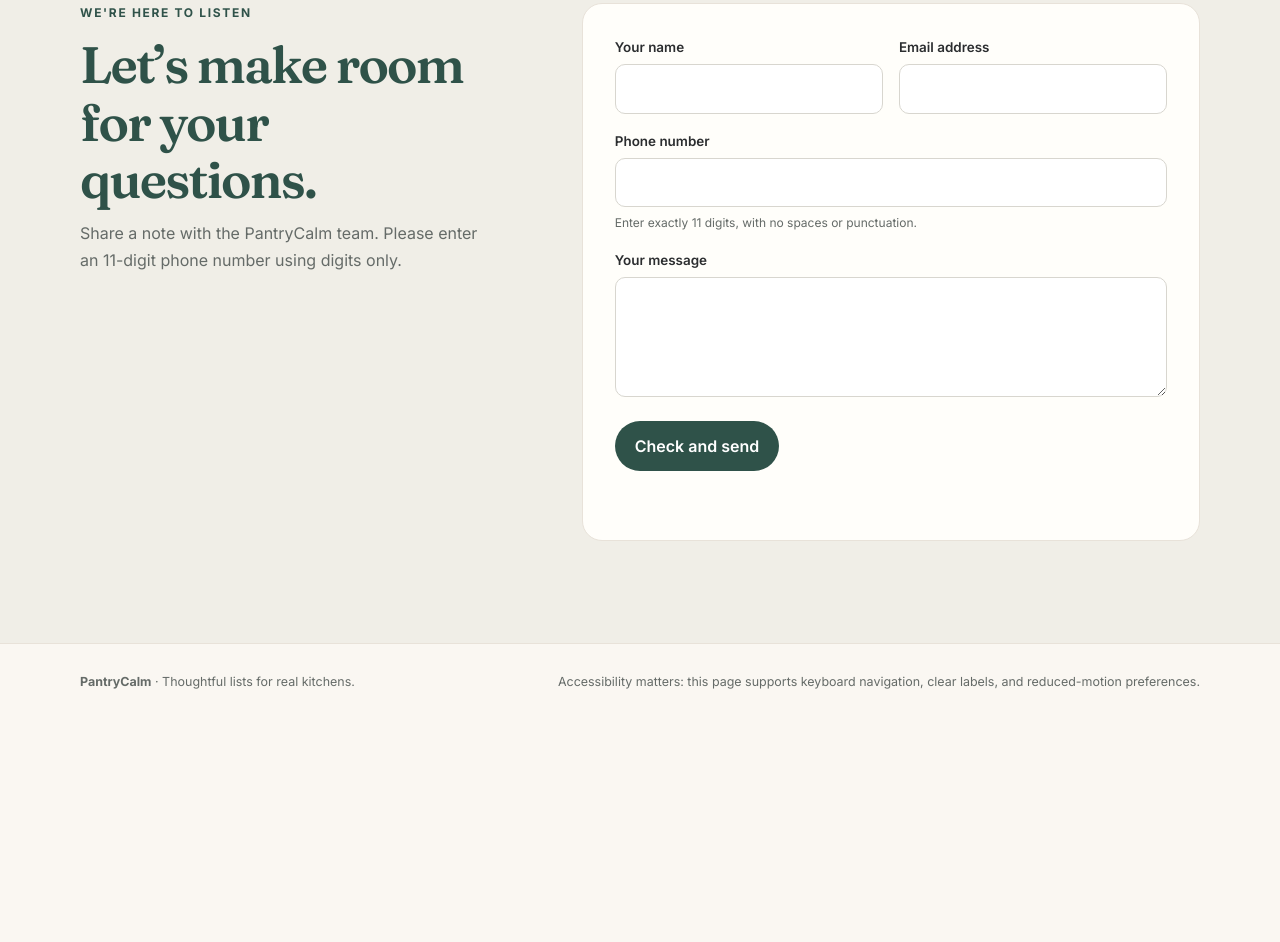
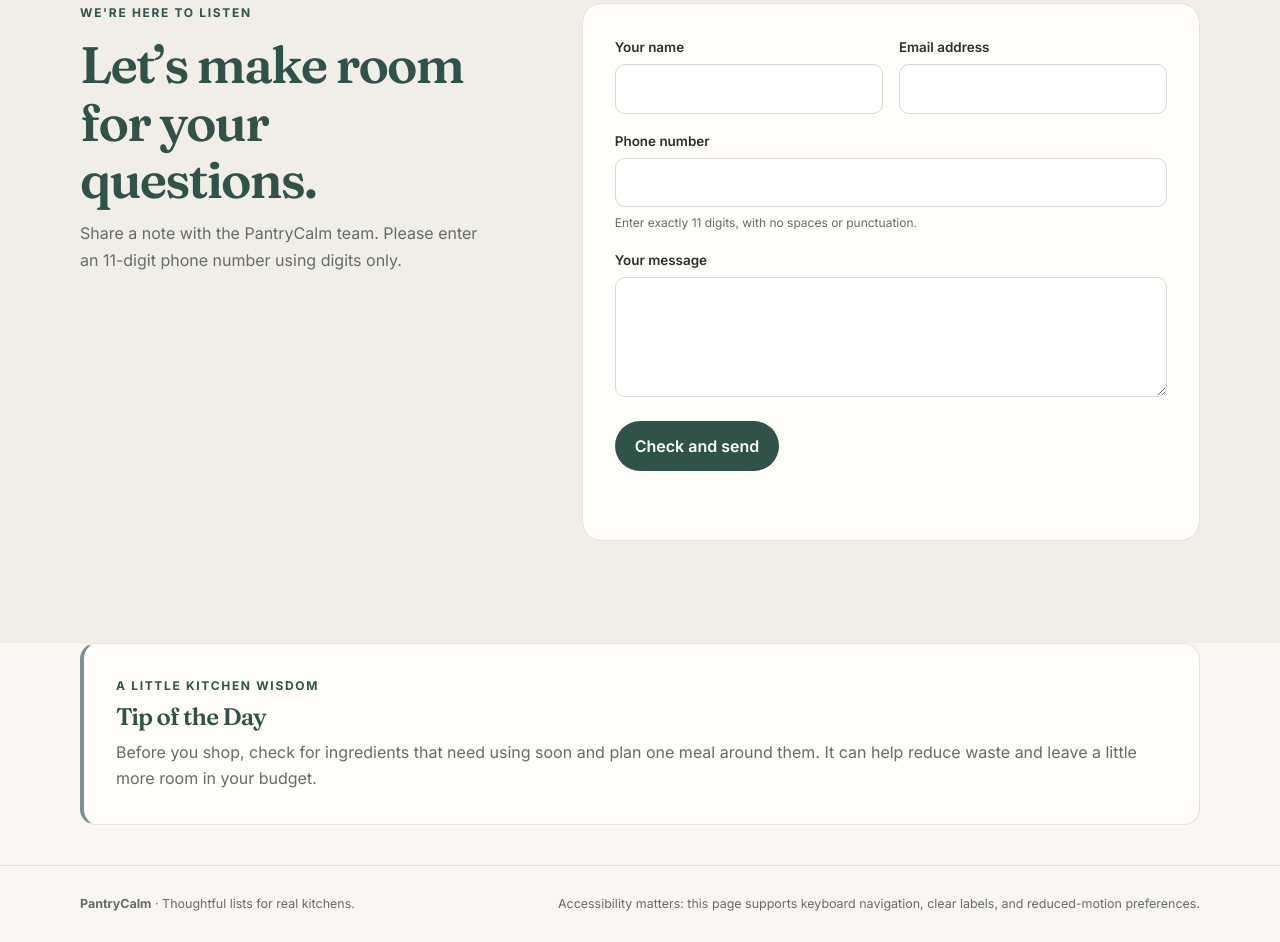
Before and after one commit to maryam-khan-lums/lab17-27110123, a plain HTML site: page index.html in a window 1280 px wide. Shown: the part 3707-4649 px from the top of the page. Before the commit the page ends 4428 px from the top, so only its background shows below. Drawn offline with Linux system fonts and the light colour scheme.

Commit message:
Add kitchen tip box

```diff
--- a/index.html
+++ b/index.html
@@ -437,6 +437,18 @@
     .form-status { min-height: 1.5em; margin: 0; color: var(--sage); font-size: .86rem; }
     .form-error { color: #9c3d2c; }
 
+    .tip-section { padding-block: 0 2.5rem; }
+    .tip-box {
+      padding: clamp(1.25rem, 3vw, 2rem);
+      border: 1px solid var(--line);
+      border-left: 4px solid var(--olive);
+      border-radius: 16px;
+      background: var(--paper);
+    }
+    .tip-box .eyebrow { margin-bottom: .5rem; }
+    .tip-box h2 { margin-bottom: .5rem; font-size: 1.5rem; }
+    .tip-box p:last-child { margin-bottom: 0; color: var(--muted); }
+
     footer {
       padding-block: 1.75rem;
       border-top: 1px solid var(--line);
@@ -731,6 +743,14 @@
         </form>
       </div>
     </section>
+
+    <section class="tip-section shell" aria-labelledby="tip-title">
+      <aside class="tip-box">
+        <p class="eyebrow">A little kitchen wisdom</p>
+        <h2 id="tip-title">Tip of the Day</h2>
+        <p>Before you shop, check for ingredients that need using soon and plan one meal around them. It can help reduce waste and leave a little more room in your budget.</p>
+      </aside>
+    </section>
   </main>
 
   <footer>
```
